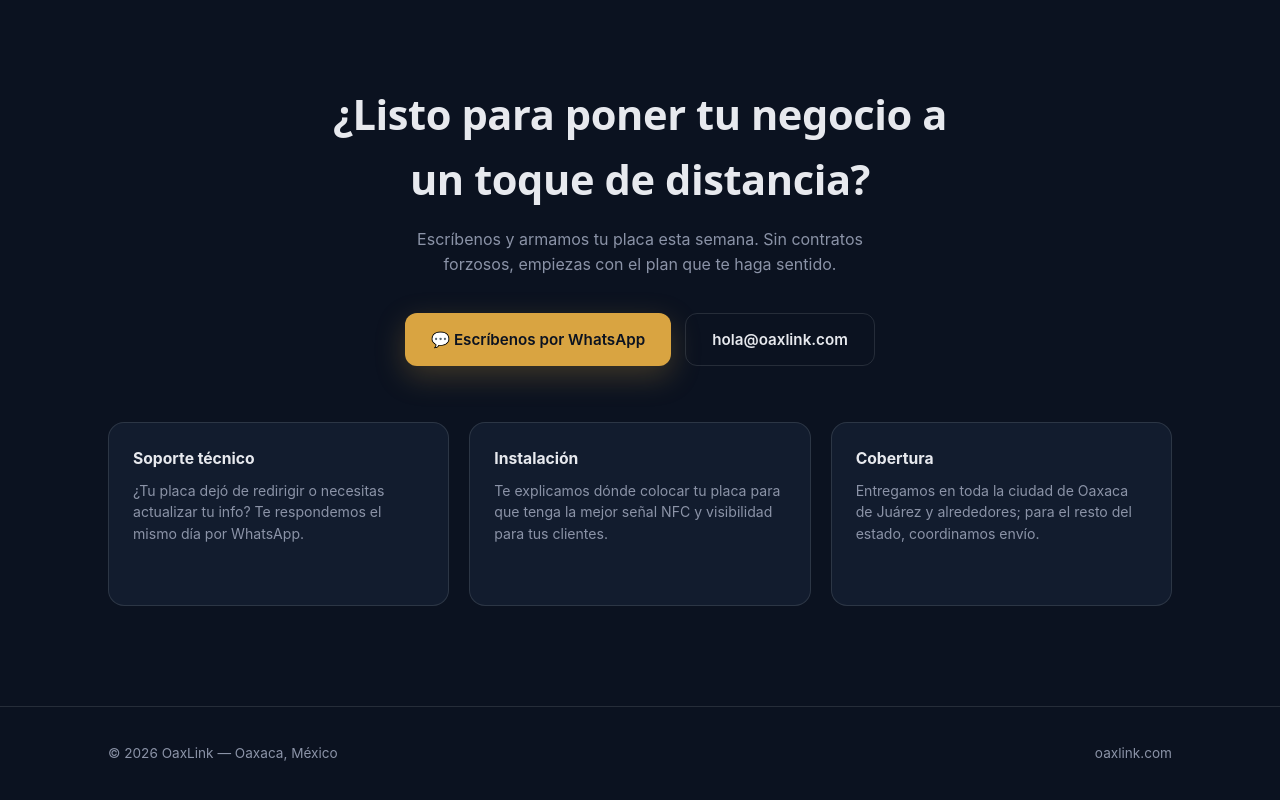
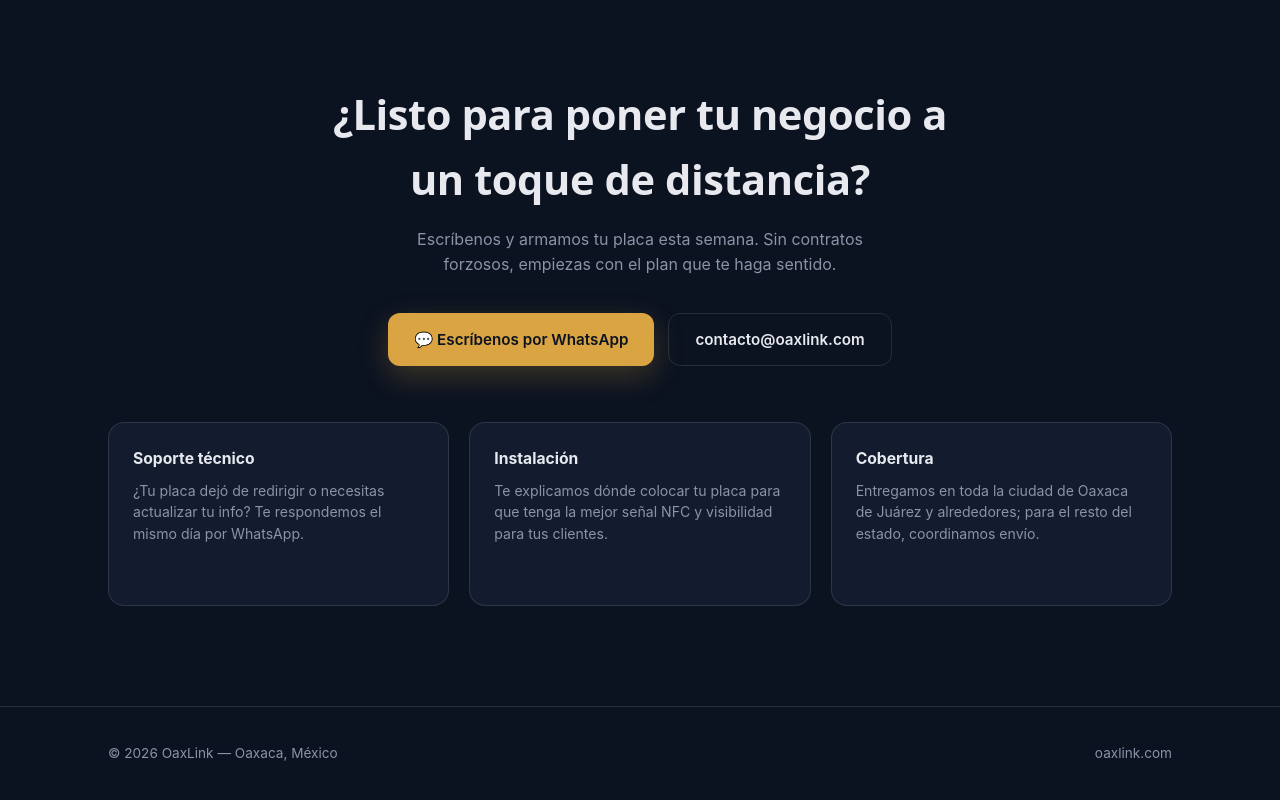
Before and after one commit to urielcc2001/oaxlink-web, a Next.js app: page / in a window 1280 px wide. Shown: the part 3567-4367 px from the top of the page. Built offline with nearby package versions, Linux system fonts and the light colour scheme.

Commit message:
cambio de correo

```diff
--- a/app/page.tsx
+++ b/app/page.tsx
@@ -194,7 +194,7 @@ export default function LandingPage() {
             <a className="btn btn-primary" href="https://wa.me/529510000000?text=Hola,%20quiero%20mi%20placa%20OaxLink" target="_blank" rel="noreferrer">
               💬 Escríbenos por WhatsApp
             </a>
-            <a className="btn btn-ghost" href="mailto:hola@oaxlink.com">hola@oaxlink.com</a>
+            <a className="btn btn-ghost" href="mailto:contacto@oaxlink.com">contacto@oaxlink.com</a>
           </div>
           <div className="support-grid">
             <div className="support-item">
```
